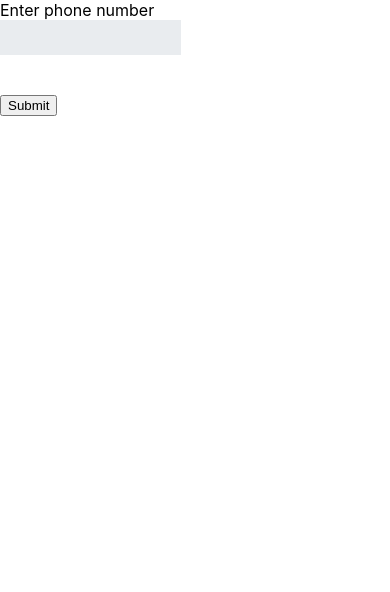
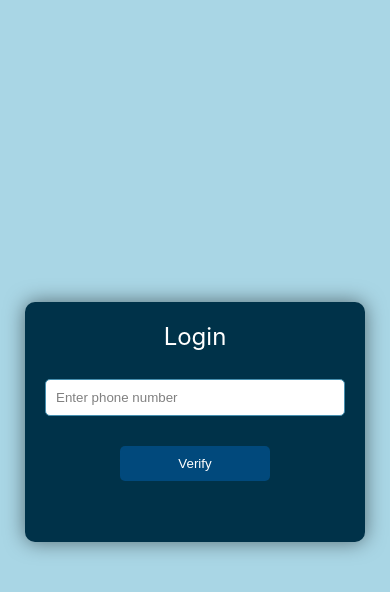
Before and after one commit to sourav-py/texter_frontend, a React (Create React App) app: page /login in a window 390 px wide. Shown: the top 592 px of the page. Built offline with nearby package versions, Linux system fonts and the light colour scheme.

Commit message:
Login screen (phone input) css draft

```diff
--- a/src/components/login/InputPhone.js
+++ b/src/components/login/InputPhone.js
@@ -1,6 +1,8 @@
 import { useState } from "react";
 import { useNavigate } from "react-router-dom";
 import EnterOTP from "./EnterOTP";
+
+import '../../static/css/phone-input.css';
 
 function InputPhone(){
 
@@ -63,13 +65,14 @@ function InputPhone(){
     return (
         <div>
             {!otpSent &&
-            <div className="login-form-wrapper">
-                <form className="login-form" onSubmit={handleSubmit}>
-                    <label className="input-wrapper">Enter phone number</label><br/>
-                    <input className="phone-input" type="tel" id="phone" required onChange={handleInput}></input>
-                    <input type="submit"></input>
-                </form>
-            </div>}
+                <div className="form-wrapper">
+                    <form className="form" onSubmit={handleSubmit}>
+                            <label>Login</label><br/>
+                            <input type="tel" id="phone" placeholder="Enter phone number" required onChange={handleInput}></input>
+                            <button type="submit">Verify</button>
+                    </form>
+                </div>
+            }
             {otpSent && <EnterOTP phoneNumber={phoneNumber} newProfile = {newProfile}/>}
         </div>
     )
--- /dev/null
+++ b/src/static/css/phone-input.css
@@ -0,0 +1,55 @@
+.form-wrapper {
+    margin: 0;
+    padding: 0;
+    display: flex;
+    align-items: center;
+    justify-content: center;
+    height: 100vh;
+    background-color: var(--windowbgcolor); /* Using one of the lightest colors */
+}
+
+.form {
+    background-color: var(--bgcolor); /* Darker color for the form */
+    color: white;
+    border-radius: 10px;
+    box-shadow: 0 0 20px rgba(0, 0, 0, 0.5);
+    padding: 20px;
+    width: 300px;
+    height: 200px;
+    text-align: center;
+}
+
+.form label {
+    display: block;
+    font-size: 1.5em;
+    margin-bottom: 8px;
+}
+
+.form input {
+    width: 100%;
+    padding: 10px;
+    margin-bottom: 10%;
+    box-sizing: border-box;
+    border: 1px solid #468FAF;
+    border-radius: 5px;
+    color: #fff;
+    outline: none;
+}
+
+.form input::placeholder {
+    color: gray;
+}
+
+.form button {
+    width: 50%;
+    padding: 10px;
+    border: none;
+    border-radius: 5px;
+    background-color: #01497C;
+    color: #fff;
+    cursor: pointer;
+}
+
+.form button:hover {
+    background-color: #2A6F97;
+}
```
